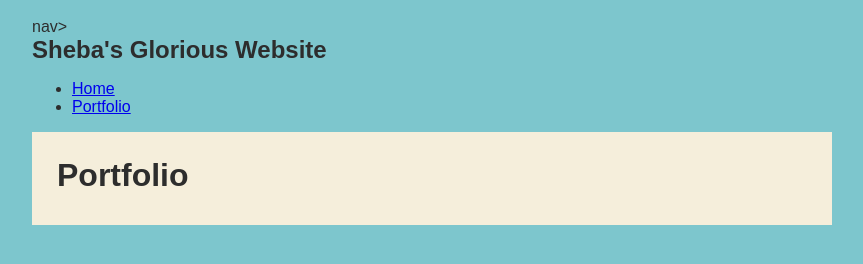
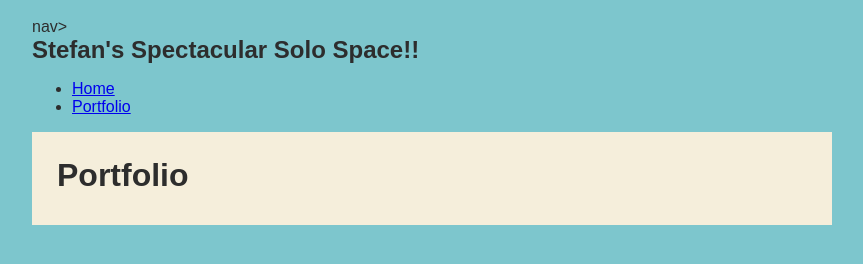
Before and after one commit to steviepee/stephen-poole.github.io, a plain HTML site: page portfolio.html in a window 1280 px wide. Shown: the whole page, without its empty margins (208-1071 px from the left). Drawn offline with Linux system fonts and the light colour scheme.

Commit message:
named my solo space.

```diff
--- a/portfolio.html
+++ b/portfolio.html
@@ -82,7 +82,7 @@
     <body>
       <div id="all-contents">
         nav>
-            <header>Sheba's Glorious Website</header>
+            <header>Stefan's Spectacular Solo Space!!</header>
             <ul>
                 <li><a href="index.html">Home</a>
                 </li>
```
